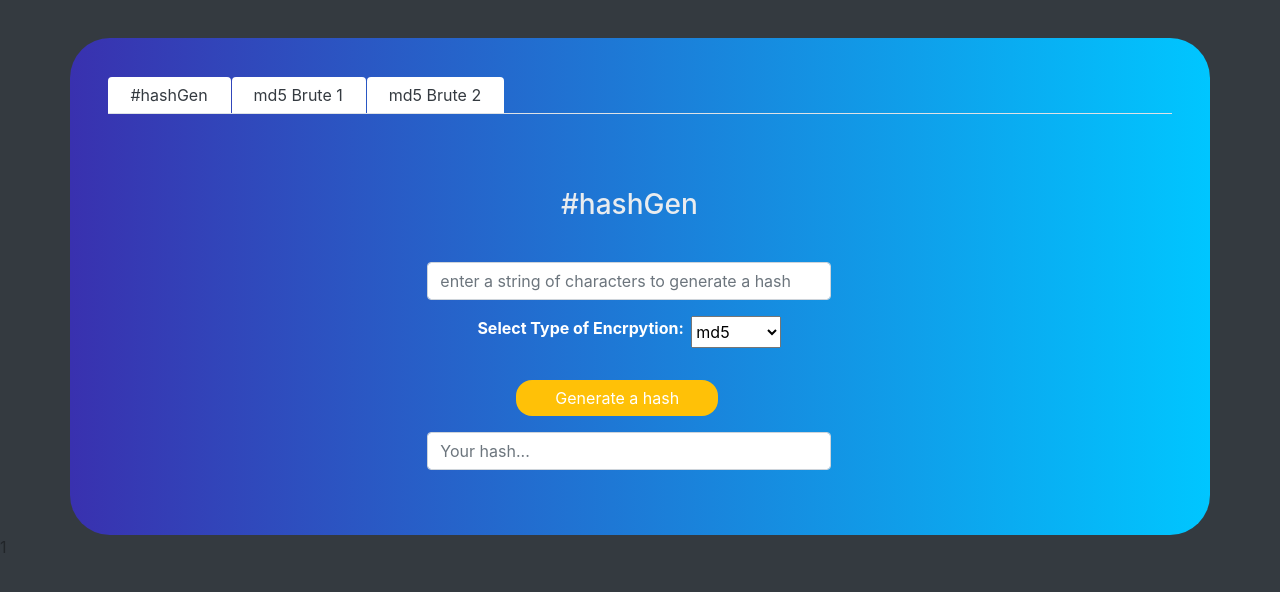
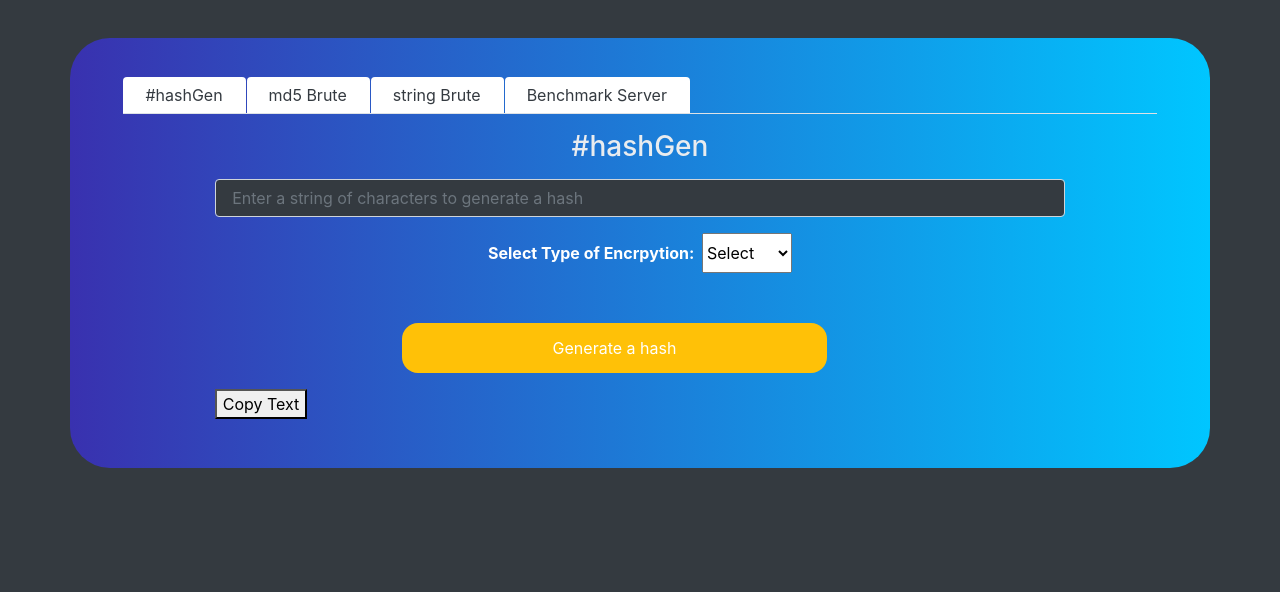
Before and after one commit to RobertByrnes/crypt, a PHP site: page / in a window 1280 px wide. Shown: the top 592 px of the page. Run offline with PHP 8.4, Linux system fonts and the light colour scheme; some libraries are stand-ins or nearby versions.

Commit message:
class additions

```diff
--- a/classes/ShiftyOneWay.php
+++ b/classes/ShiftyOneWay.php
@@ -35,12 +35,17 @@
             $hashType = 'null';
         }
         switch ($hashType) {
-            case 'null':        $hashType = PASSWORD_DEFAULT;   break;
-            case 'argon2i':     $hashType = PASSWORD_ARGON2I;   break;
-            case 'bcrypt':      $hashType = PASSWORD_BCRYPT;    break;
-            case 'argon2id':    $hashType = PASSWORD_ARGON2ID;  break;
+            case 'null':        $hashType = PASSWORD_DEFAULT;           break;
+            case 'md5':         $md5 = md5($string);                    break;
+            case 'argon2i':     $md5 = $hashType = PASSWORD_ARGON2I;    break;
+            case 'bcrypt':      $hashType = PASSWORD_BCRYPT;            break;
+            case 'argon2id':    $hashType = PASSWORD_ARGON2ID;          break;
         }
-        return password_hash($string, $hashType);
+        if($hashType != 'md5') {
+            return password_hash($string, $hashType);
+        } else {
+            return $md5;
+        }
     }
 
 
@@ -61,11 +66,14 @@
         $cost = 8;
         do {
             $cost++;
-            $start = microtime(true);
-            echo "<b>Server benchmarch test iterations: </b>".password_hash("getmeoutofhere2021!", PASSWORD_BCRYPT, ["cost" => $cost]).'<Br>';
+            $mtime = microtime();
+            $mtime = explode(" ",$mtime);
+            $mtime = $mtime[1] + $mtime[0];
+            $starttime = $mtime;
+            echo "<b>Server benchmarch test iterations > 8*: </b>".password_hash("getmeoutofhere2021!", PASSWORD_BCRYPT, ["cost" => $cost]).'<Br>';
             $end = microtime(true);
         }
-        while (($end - $start) < $targetTime);
+        while (($end - $starttime) < $targetTime);
         echo "<b>Appropriate Cost Found: </b>" . $cost.'<Br>';
         return $cost;
     }
--- a/classes/cracker.php
+++ b/classes/cracker.php
@@ -10,35 +10,44 @@
 // $md5 = md5($string); /*encryption scheme used to encrypt the password recieved using method="post"*/
 // echo $md5;
 // Cracker::handleMD5input($md5, $string, 2000);
-$testChars = 'abcde';
-$BruteForceTest = function ($testChars) {
-	return strcmp(implode($testChars), "bbc") == 0;
-};
+// $testChars = 'abcde';
+// $stringBruteTest = function ($testChars) {
+// 	return strcmp(implode($testChars), "bbc") == 0;
+// };
 
-$result = Cracker::bruteForce("abcde", 1, 5, $BruteForceTest);
-echo $result;
-//bruteForce($testChars, $startLength, $endLength, $testCallback)
+// $result = Cracker::stringBrute("abcde", 1, 5, $stringBruteTest);
+// echo $result;
+//stringBrute($testChars, $startLength, $endLength, $testCallback)
 
 
 
 Class Cracker
 {
     /**
-     * character set which is used to brute force the password.
+     * string of characters used to test a hashed string against for md5 hashes.
      */
     private static string $charSet = 'abcdefghijklmnopqrstuvwxyzABCDEFGHIJKLMNOPQRSTUVWXYZ0123456789';
 
     /**
-     * character set given by Samuel Morse (1791-1872).
+     * character set given by Samuel Morse (1791-1872) for interest!
      */
     private static string $morseChars = 'etaoinshrdlcumwfgypbvkxjqzETAOINSHRDLCUMWFGYPBVKXJQZ';
 
     /**
-     * amount of allowable execution time in seconds.
+     * amount of allowable execution time in seconds for benchmarkServer().
      */
     private static int $serverTime;
 
-    private static $charLen;
+    /**
+     * the length of the string to test the hash against for md5 hashes.
+     */
+    private static int $charLen;
+
+    /**
+     * stores startTime returned from startTimer()
+     * @var float
+     */
+    private static $startTime = 0.0000;
 
     /**
     * microtime() function returns the current timestamp. This function is used to start the timer for calculating
@@ -60,15 +69,16 @@
 
     /**
      * define() function defines h_value constant with md5 hash of a password.
-     * define() function defines P_MAX_LEN constant with $p i.e. length of password entered,
+     * define() function defines $P_MAX_LEN constant with $p i.e. length of password entered,
      * which is the maximum length of a password to brute force.
      * strlen() function is used to find the length of the character set
      * @param string $md5
      * @return void
      */
-    public static function handleMD5input(string $md5, string $string, int $time=NULL)
+    public static function handleMD5input(string $md5, string $string=NULL, int $time=NULL)
     {
-        $startTime = microtime(true);
+        error_reporting(E_ALL & ~E_NOTICE);
+        self::startTimer();
         if ($time==NULL){
             self::$serverTime = 600;
         } else {
@@ -76,14 +86,22 @@
         }
         set_time_limit(self::$serverTime);
         define('h_value', $md5);
-        $p = strlen($string);
-        define('P_MAX_LEN', $p);
-        self::$charLen = strlen(self::$charSet);
-        self::repeat(P_MAX_LEN, 0, '');
+
+        if($string != NULL) {
+            $$P_MAX_LEN = strlen($string);
+            self::$charLen = strlen(self::$charSet);
+            self::repeat($P_MAX_LEN, 0, '');
+        } else {
+            for ($p=1; $p<15; $p++) {
+                self::$charLen = strlen(self::$charSet);
+                self::repeat($p, 0, '');
+            }
+        }
+        error_reporting(E_ALL);
     }
 
 
-    public static function repeat($width, $position, $character)
+    public static function repeat($width, $position, $character) : void
     {
         for ($i = 0; $i < self::$charLen; $i++)
         {
@@ -98,62 +116,57 @@
     /**
      * test() is used to check the md5 of password with the md5 of the string generated by repeat.
      * compares hash of password with the hash of words formed using repeat().
-     * @param [type] $password
+     * @param string $password
      * @return void
      */
-    public static function test($password)
+    private static function test($password) : void
     {
-        global $startTime;
         if (hash('md5', $password) == h_value)
             {
-                echo '<br/><br/>'.'FOUND MATCH, password: '.$password."\r\n";
-                $stopTime = microtime(true);	 /*$stopTime variable stores the time when the execution ends*/
-                $processTime = $stopTime-$startTime; 	/*$processTime variable stores the time taken for processing*/
-                echo '<br/></br>'.'time taken for processing is '.round($processTime).' seconds';
+                echo '<br/><br/>'.'Match found: '.$password."\r\n";
+                $processTime = self::endTimer();
+                echo '<br/></br>'.'Cracking this encryption took: '.$processTime.' seconds';
             exit;
         }
+        return;
     }
 
-    public static function bruteForce($testChars, $startLength, $endLength, $testCallback)
+
+    /**
+     * called from the constructor, begins a microsecond timer based on Unix Epoch time,
+     * i.e. seconds since Unix Epoch on January 1st, 1970 at UTC.
+     * @return float
+     */
+    private static function startTimer() : float
     {
-        for ($len = $startLength; $len <= $endLength; ++$len)
-        {
-            $chars = array();
+        $mTime = microtime();
+        $mTime = explode(" ",$mTime);
+        $mTime = $mTime[1] + $mTime[0];
+        self::$startTime = $mTime;
+        return self::$startTime;
+    }
 
-            for ($i = 0; $i < $len; ++$i)
-                $chars[$i] = $testChars[0];
 
-            if ($testCallback($chars))
-                return true;
+    /**
+     * ends timer started with call to startTimer() and returns execution time as a float,
+     * if paramater $echo is passed as '1' will echo timer result.
+     * @param boolean $echo
+     * @return float
+     */
+    private static function endTimer($echo=NULL) : float
+    {
+        $mTime = microtime();
+        $mTime = explode(" ",$mTime);
+        $mTime = $mTime[1] + $mTime[0];
+        $endTime = $mTime;
+        $executionTime = number_format(($endTime - self::$startTime), 4);
+        if($echo != NULL) {
+            echo "This page was created in ".number_format($executionTime,4)." seconds";
+        }
+        return $executionTime;
+    }
 
-            for ($i1 = $len - 1; $i1 > -1; --$i1)
-            {
-                $i2 = 0;
-                $testCharsLen = strlen($testChars);
 
-                for ($i2 = strpos($testChars, $chars[$i1]) + 1; $i2 < $testCharsLen; ++$i2)
-                {
-                    $chars[$i1] = $testChars[$i2];
 
-                    if ($testCallback($chars))
-                        return true;
 
-                    for ($i3 = $i1 + 1; $i3 < $len; ++$i3)
-                    {
-                        if ($chars[$i3] != $testChars[$testCharsLen - 1])
-                        {
-                            $i1 = $len;
-                            goto outerBreak;
-                        }
-                    }
-                }
-
-                outerBreak:
-                if ($i2 == $testCharsLen)
-                    $chars[$i1] = $testChars[0];
-            }
-        }
-
-        return false;
-    }
 }
--- a/md5brute/index.php
+++ b/md5brute/index.php
@@ -1,3 +1,12 @@
+<?php
+/**
+* @author Robert Byrnes
+* @created 28/01/2021
+*/
+include "../classes/cracker.php";
+include "../classes/ShiftyOneWay.php";
+?>
+
 <!doctype html>
     <head>
         <meta charset="UTF-8">
@@ -6,37 +15,42 @@
         <script src="//cdnjs.cloudflare.com/ajax/libs/jquery/3.2.1/jquery.min.js"></script>
         <script src="//maxcdn.bootstrapcdn.com/bootstrap/4.1.1/js/bootstrap.min.js"></script>
         <link href="md5brute.css" rel="stylesheet" type="text/css"/>
-        <link href="md5brute.js" type="text/javascript"/>
         <title>md5Brute</title>
     </head>
     <body>
         <div class="container register">
             <div class="row">
                 <div class="col-md-12">
+                    <div class="container">
                         <ul class="nav nav-tabs nav-justified">
                             <li>
                                 <a data-toggle="tab" id="hashGen" href="#hashGen-tab">#hashGen </a>
                             </li>
                             <li>
-                            <a data-toggle="tab" id="brute1" href="#brute1-tab">md5 Brute 1 </a>
+                                <a data-toggle="tab" id="brute1" href="#brute1-tab">md5 Brute </a>
                             </li>
                             <li>
-                            <a data-toggle="tab" id="brute2" href="#brute2-tab">md5 Brute 2 </a>
+                                <a data-toggle="tab" id="brute2" href="#brute2-tab">string Brute </a>
+                            </li>
+                            <li>
+                                <a data-toggle="tab" id="bench" href="#benchmark-tab">Benchmark Server </a>
                             </li>
                         </ul>
+                    </div>
 
-                    <div class="tab-content" id="myTabContent">
-                        <div class="tab-pane fade show active text-align form-new" id="hashGen-tab">
-                            <h3 class="register-heading text-center">#hashGen</h3>
-                            <div class="row register-form">
+                    <div class="tab-content d-flex justify-content-center" id="myTabContent">
+                        <div class="tab-pane fade show active text-align form-new pt-3" id="hashGen-tab">
+                            <h3 class="register-heading text-center mb-3">#hashGen</h3>
+                            <div class="row tab-form">
                                 <div class="col-md-12">
                                     <form name="hashForm" method="post" action="?hashGen">
                                         <div class="form-group">
-                                            <input type="text" name="timeLimit" class="form-control" placeholder="enter a string of characters to generate a hash" value="" required/>
+                                            <input type="text" name="inputString" class="form-control text-box" placeholder=" Enter a string of characters to generate a hash" value="" autocomplete="off" required/>
                                         </div>
                                         <div class="form-group d-flex justify-content-center">
-                                        <label for="hashType"><b style="color:white;">Select Type of Encrpytion:&nbsp;&nbsp;</b></label>
-                                        <select name="hashType" id="hashType">
+                                            <label for="hashType" class="selectType"><b style="color:white;">Select Type of Encrpytion:&nbsp;&nbsp;</b></label>
+                                            <select name="hashType" id="hashType" required>
+                                                <option value="" selected>Select</option>
                                                 <option value="md5">md5</option>
                                                 <option value="bcrypt">bcrypt</option>
                                                 <option value="argon2i">argon2i</option>
@@ -47,49 +61,108 @@
                                             <input type="submit" name="hashGen" class="btnContactSubmit" value="Generate a hash"/>
                                         </div>
                                     </form>
+                                    <p class="text-dark text-bold">
+                                        <?php
+                                            if (isset($_POST['hashGen'])) {
+                                                $inputString = $_POST['inputString'];
+                                                $hashType = $_POST['hashType'];
+                                                unset($_POST);
+                                                $hash = ShiftyOneWay::hashGen($inputString, $hashType);
+                                                echo 'md5 hash of string "'.$inputString.'" : ';
+                                            }
+                                        ?>
+                                    </p>
+                                    <div id="text" class="text-dark">
+                                        <?php
+                                        if(isset($hash)) {
+                                            echo $hash;
+                                        }
+                                        ?>
+                                    </div>
+                                     <button class="copyButton" type="button">Copy Text</button>
+                                </div>
+                            </div>
+                        </div>
+
+                        <div class="tab-pane fade show text-align form-new pt-3" id="brute1-tab">
+                            <h3 class="register-heading text-center mb-3">md5 Brute</h3>
+                            <div class="row register-form">
+                                <div class="col-md-12">
+                                    <form method="post" action="?brute1">
                                         <div class="form-group">
-                                        <input type="text" name="md5bruteResponse" class="form-control" placeholder="Your hash..." value=""/>
+                                        <div class="form-group">
+                                            <input type="text" name="md5hash" class="form-control text-box" placeholder="Paste md5 hash to Brute Force Test" autocomplete="off" required/>
+                                        </div>
+                                            <input type="number" name="timeLimit" class="form-control text-box" placeholder="Set server time limit in seconds e.g. 600" autocomplete="off"/>
+                                        </div>
+                                        <div class="form-group d-flex justify-content-center">
+                                            <input type="submit" name="brute1" class="btnContactSubmit" value="Brute Go"/>
+                                        </div>
+                                    </form>
+                                    <div class="form-group">
+                                        <?php
+                                            if (isset($_POST['md5hash'])) {
+                                                $md5hash = $_POST['md5hash'];
+                                                $timeLimit = $_POST['timeLimit'];
+                                                unset($_POST);
+                                                $null = null;
+                                                $hash = Cracker::handleMD5input($md5hash, false, $timeLimit);
+                                                echo $hash;
+                                            }
+                                        ?>
                                     </div>
                                 </div>
                             </div>
                         </div>
 
-                        <div class="tab-pane fade show text-align form-new" id="brute1-tab">
-                            <h3 class="register-heading text-center">md5 Brute 1</h3>
+                        <div class="tab-pane fade show text-align form-new pt-3" id="brute2-tab">
+                            <h3  class="register-heading text-center mb-3">string Brute</h3>
                             <div class="row register-form">
                                 <div class="col-md-12">
-                                    <form method="post" action="?data">
+                                    <form method="post">
                                         <div class="form-group">
-                                            <input type="text" name="timeLimit" class="form-control" placeholder="Set server time limit in seconds e.g. 600" value="" required=""/>
-                                        </div>
-                                        <div class="form-group">
-                                            <input type="text" name="md5hash" class="form-control" placeholder="Paste md5 hash" value="" required=""/>
+                                            <input type="text" id="stringBruteText" class="form-control text-box" placeholder="Paste or enter string to Brute Force Test" autocomplete="off" required/>
                                         </div>
                                         <div class="form-group d-flex justify-content-center">
-                                            <input type="submit" name="md5brute" class="btnContactSubmit" value="Brute Go"/>
+                                            <input type="submit" id="stringBrute" class="btnContactSubmit" value="Brute Go" />
                                         </div>
                                     </form>
-                                    <div class="form-group">
-                                        <input type="text" name="md5bruteResponse" class="form-control" placeholder="Your response..." value=""/>
-                                    </div>
+                                    <p class="text-dark text-bold">
+                                        <?php
+                                            if (isset($_POST['hashGen'])) {
+                                                $inputString = $_POST['inputString'];
+                                                $hashType = $_POST['hashType'];
+                                                unset($_POST);
+                                                $hash = ShiftyOneWay::hashGen($inputString, $hashType);
+                                                echo 'md5 hash of string "'.$inputString.'" : ';
+                                            }
+                                        ?>
+                                    </p>
+                                    <div id="stringBrute" class="text-dark"></div>
                                 </div>
                             </div>
                         </div>
 
-                        <div class="tab-pane fade show text-align form-new" id="brute2-tab">
-                            <h3  class="register-heading text-center">md5 Brute 2</h3>
+                        <div class="tab-pane fade show text-align form-new pt-3" id="benchmark-tab">
+                            <h3  class="register-heading text-center mb-3">Benchmark Server</h3>
                             <div class="row register-form">
                                 <div class="col-md-12">
                                     <form method="post">
                                         <div class="form-group">
-                                            <input type="text" name="md5hash" class="form-control" placeholder="Your Email *" value="" required/>
+                                            <input type="number" name="targetTime" class="form-control text-box" placeholder=" Enter target time in milliseconds e.g. 0.05" autocomplete="off"/>
+                                        </div>
+                                        <div class="form-group d-flex justify-content-center">
+                                            <input type="submit" name="benchmark" class="btnContactSubmit" value="Begin Test"/>
                                         </div>
                                         <div class="form-group">
-                                            <input type="password" name="LGform2_pwd" class="form-control" placeholder="Your Password *" value="" required/>
-                                        </div>
-                                        <div class="form-group">
-                                            <input type="submit" name="LGform2" class="btnContactSubmit" value="Login" />
-                                            <a href="ForgetPassword.php" class="btnForgetPwd" value="Brute Go">Forget Password?</a>
+                                            <?php
+                                                if (isset($_POST['benchmark'])) {
+                                                    $targetTime = $_POST['targetTime'];
+                                                    unset($_POST);
+                                                    settype($targetTime, 'float');
+                                                    ShiftyOneWay::benchmarkServer($targetTime);
+                                                }
+                                            ?>
                                         </div>
                                     </form>
                                 </div>
@@ -100,11 +173,6 @@
                 </div>
             </div>
         </div>
+        <script src="md5brute.js"></script>
     </body>
 </html>
-
-<?php
-include "../classes/cracker.php";
-if (isset($_POST['hashGen'])) {
-   print_r($_POST['hashGen']);
-}
--- a/md5brute/md5brute.css
+++ b/md5brute/md5brute.css
@@ -22,13 +22,13 @@
 .text-align{
     margin-top: -3%;
     margin-bottom: -9%;
-
     padding: 10%;
-    margin-left: 30%;
 }
-.form-new{
-    margin-right: 22%;
-    margin-left: 20%;
+.tab-pane{
+    margin-top: 0;
+    margin-right: auto;
+    margin-left: auto;
+    width: 110%;
 }
 .register-heading{
     margin-bottom: 10%;
@@ -58,7 +58,7 @@
     padding: 3%;
     border-radius: 2.5rem;
 }
-a, li {
+a, li{
     border: 1px solid transparent !important;
     border-top-left-radius: .25rem  !important;
     border-top-right-radius: .25rem  !important;
@@ -78,3 +78,20 @@
     margin-right: 1px;
     padding: 5px 10px 5px 10px;
 }
+a:hover{
+    background-color: grey !important;
+}
+.selectType {
+    margin-top: 8px;
+    padding: 0;
+}
+.text-box {
+    background-color: #343a40;
+    color: white;
+    text-align: left;
+    width: 100%;
+    padding-left: 5;
+}
+option{
+    padding: 0;
+}
```
Also changed, not shown: classes/Timer.php (added, +57 -0 lines), classes/Utils.php (added, +105 -0 lines), classes/shiftyTwoWay.php (+14 -14 lines), md5brute/ajaxRequest.php (added, +12 -0 lines), md5brute/md5brute.js (+30 -0 lines). Lines whose indentation alone changed are shown as unchanged.
